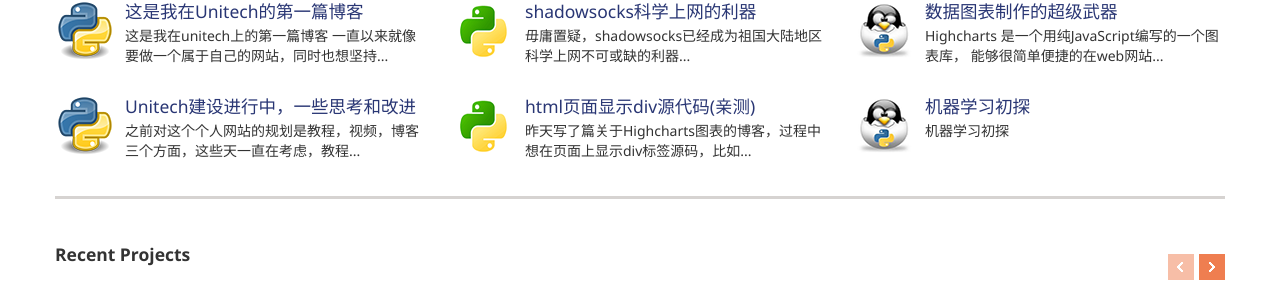
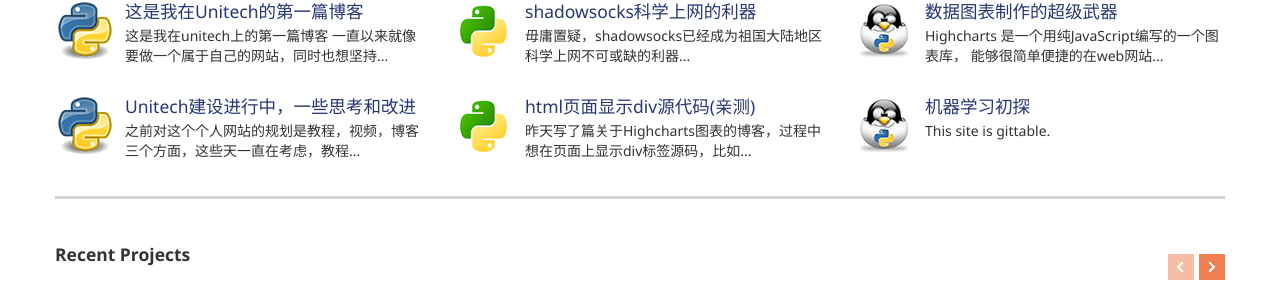
Before and after one commit to Bill-Unitech/mysite, a Django app: template templates/index.html in a window 1280 px wide. Shown: the part 1867-2169 px from the top of the page. Run offline with Django 3.2, Linux system fonts and the light colour scheme; the template is opened without the code that fills it, so the values that code supplies are empty.

Commit message:
gittable

```diff
--- a/templates/index.html
+++ b/templates/index.html
@@ -477,7 +477,7 @@
                     </a>
                     <div class="media-body">
                         <h4 class="media-heading"><a href="/blog/3/">机器学习初探</a></h4>
-                        <p>机器学习初探</p>
+                        <p>This site is gittable.</p>
                     </div>
                 </div>
             </div>
```
